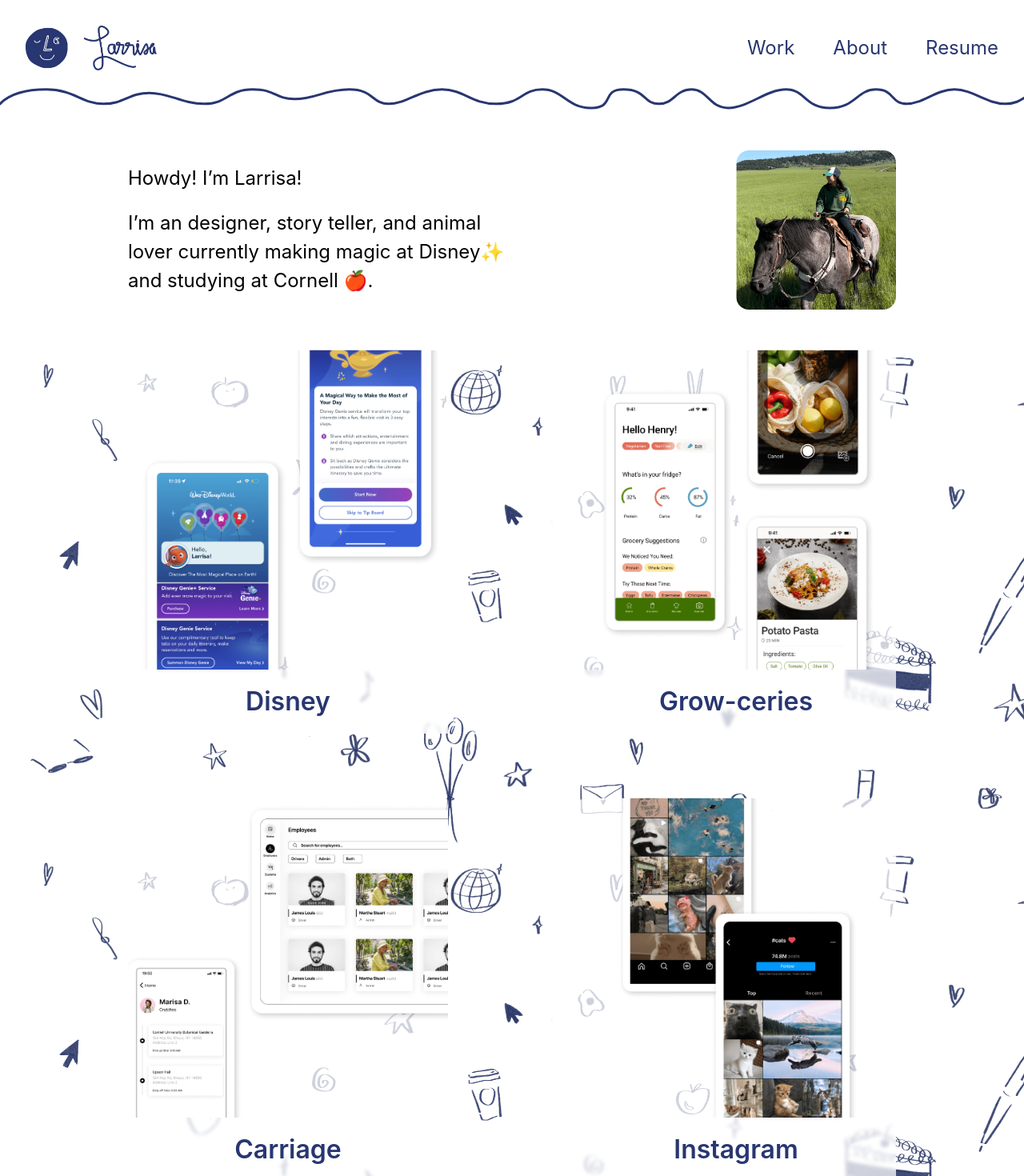
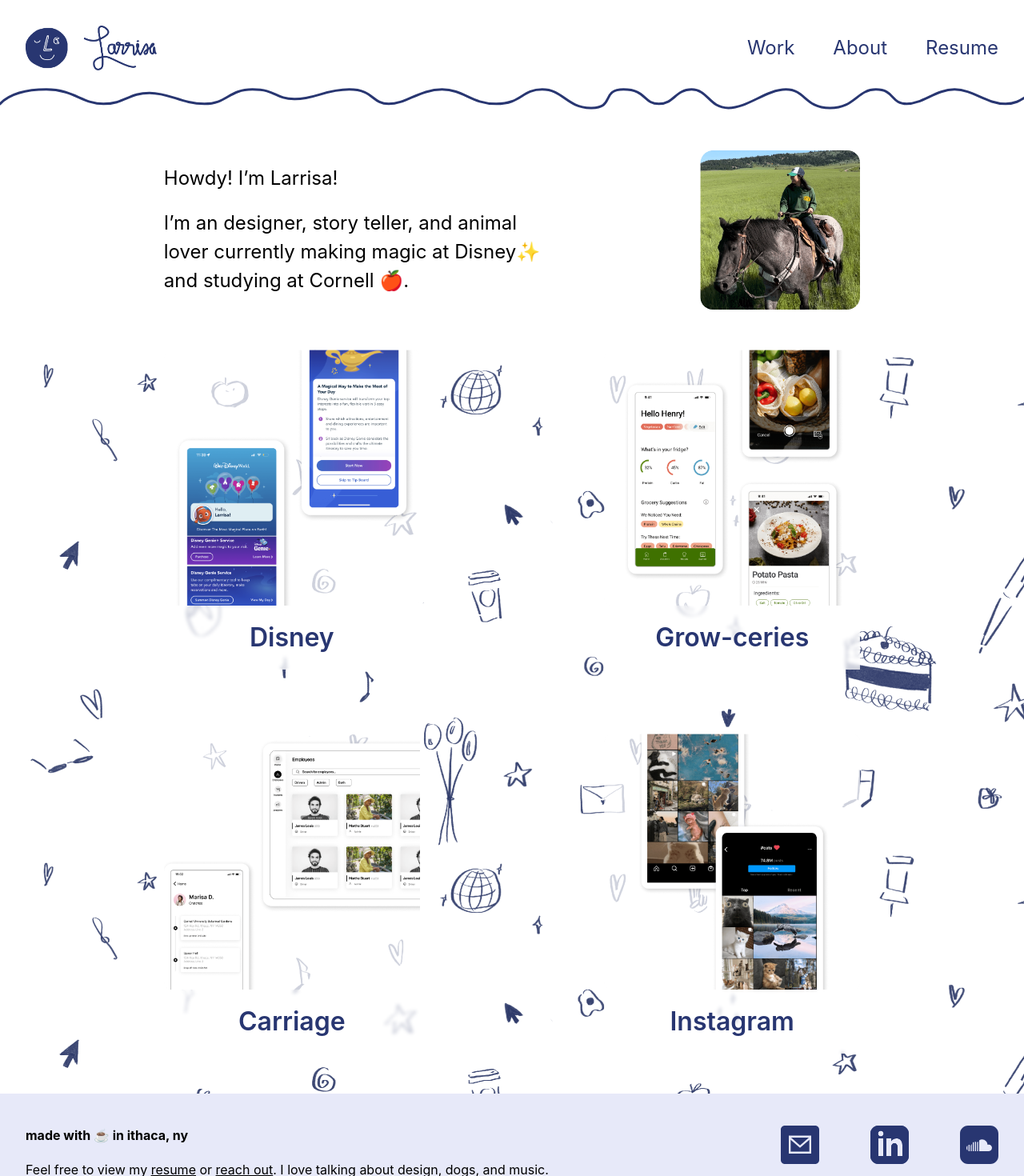
Before and after one commit to michelleli01/larrisa-portfolio, a SvelteKit app: page / in a window 1280 px wide. Shown: the top 1470 px of the page at 80% size. Built offline with nearby package versions, Linux system fonts and the light colour scheme; a web font is replaced by a local one.

Commit message:
small fixes

```diff
--- a/src/routes/+page.svelte
+++ b/src/routes/+page.svelte
@@ -13,12 +13,12 @@
 
 <section class="py-[3.12rem]">
 	<div
-		class="flex flex-col md:flex-row font-header text-[1.5rem] justify-between items-center max-w-[75%] mx-auto"
+		class="flex flex-col md:flex-row font-header text-[1.5rem] justify-between items-center max-w-[68%] mx-auto"
 	>
 		<img
 			src={home_pic_1}
 			alt="larrisa on horse"
-			class="md:hidden object-cover max-w-[25vh] rounded-[1rem] mb-[2rem]"
+			class="md:hidden object-cover max-h-[20vh] rounded-[1rem] mb-[2rem]"
 		/>
 
 		<div class="md:flex md:flex-col md:items-start md:max-w-[30rem] gap-[1.25rem]">
@@ -39,13 +39,13 @@
 
 <section id="work" class="bg-portfolio pb-[3.12rem]">
 	<div
-		class="flex flex-col gap-[5rem] items-center md:flex-row md:max-w-[75%] md:mx-auto md:justify-between md:align-items md:content-between md:align-start flex-wrap"
+		class="flex flex-col gap-[5rem] items-center md:flex-row md:max-w-[68%] md:mx-auto md:justify-between md:align-items md:content-between md:align-start flex-wrap"
 	>
 		<a class="flex flex-col align-center" href="/work/disney">
 			<img
 				src={disney}
 				alt="disney mockups"
-				class="max-w-[25rem] duration-500 ease-in-out hover:scale-105"
+				class="max-w-[20rem] duration-500 ease-in-out hover:scale-105"
 			/>
 			<h2
 				class="font-header font-semibold text-[2rem] text-header bg-project backdrop-blur-[2px] flex px-[2rem] py-[1rem] flex-col content-center align-start gap-[6rem] text-center"
@@ -58,7 +58,7 @@
 			<img
 				src={growceries}
 				alt="disney mockups"
-				class="max-w-[25rem] duration-500 ease-in-out hover:scale-105"
+				class="max-w-[20rem] duration-500 ease-in-out hover:scale-105"
 			/>
 			<h2
 				class="font-header font-semibold text-[2rem] text-header bg-project backdrop-blur-[2px] flex px-[2rem] py-[1rem] flex-col content-center align-start gap-[6rem] text-center"
@@ -71,7 +71,7 @@
 			<img
 				src={carriage}
 				alt="disney mockups"
-				class="max-w-[25rem] duration-500 ease-in-out hover:scale-105"
+				class="max-w-[20rem] duration-500 ease-in-out hover:scale-105"
 			/>
 			<h2
 				class="font-header font-semibold text-[2rem] text-header bg-project backdrop-blur-[2px] flex px-[2rem] py-[1rem] flex-col content-center align-start gap-[6rem] text-center"
@@ -84,7 +84,7 @@
 			<img
 				src={instagram}
 				alt="disney mockups"
-				class="max-w-[25rem] duration-500 ease-in-out hover:scale-105"
+				class="max-w-[20rem] duration-500 ease-in-out hover:scale-105"
 			/>
 			<h2
 				class="font-header font-semibold text-[2rem] text-header bg-project backdrop-blur-[2px] flex px-[2rem] py-[1rem] flex-col content-center align-start gap-[6rem] text-center"
--- a/src/routes/about/+page.svelte
+++ b/src/routes/about/+page.svelte
@@ -1,15 +1,14 @@
 <script>
 	import headshot from '$lib/assets/headshot.jpg';
 	import collage from '$lib/assets/collage.png';
-	import collage_mobile from '$lib/assets/collage_mobile.png'
+	import collage_mobile from '$lib/assets/collage_mobile.png';
 </script>
 
-<section class="flex flex-col flex max-w-[75%] gap-[1.5rem] md:gap-[4rem] mx-auto">
+<section class="flex flex-col flex max-w-[68%] gap-[1.5rem] md:gap-[4rem] mx-auto">
 	<div></div>
 	<img src={headshot} alt="headshot" class="md:hidden object-cover max-w-[20rem] rounded-[1rem]" />
 	<div class="flex flex-col md:flex-row justify-between align-center">
 		<div class="max-w-[40rem] gap-[1.25rem]">
-
 			<div class="flex justify-center items-center gap-[1.25rem] max-h-[5rem] max-w-[15rem]">
 				<svg
 					xmlns="http://www.w3.org/2000/svg"
@@ -26,7 +25,7 @@
 				</svg>
 				<p class="flex flex-col justify-center">Hey there, I’m Larrisa!</p>
 			</div>
-      <br/>
+			<br />
 			<p>
 				I am a data driven designer with an interdisciplinary background in development, design, and
 				storytelling which helps me solve real world problems. <br /> <br /> I’ve spent most of my
@@ -38,12 +37,16 @@
 			</p>
 		</div>
 
-		<img src={headshot} alt="headshot" class="hidden md:flex object-cover max-w-[20rem] rounded-[1rem]" />
+		<img
+			src={headshot}
+			alt="headshot"
+			class="hidden md:flex object-cover max-w-[20rem] rounded-[1rem]"
+		/>
 	</div>
 
 	<div class="flex flex-col md:flex-row justify-between align-start">
 		<img src={collage} alt="collage of fun memories" class="hidden md:flex md:max-w-[30rem]" />
-		<p class="max-w-[35rem]">
+		<p class="max-w-[30rem]">
 			When I’m not pushing pixels, I love to rock climb, make music, and go on roadtrips. I enjoy
 			watching Survivor and listening to podcasts (pls give me recs!), and I could talk for hours
 			about agricultural ethics, vanilla lattes, and poetry.
--- a/src/routes/work/carriage/+page.svelte
+++ b/src/routes/work/carriage/+page.svelte
@@ -8,7 +8,7 @@
 	import final_flow from '$lib/assets/carriage/final_flow.gif';
 </script>
 
-<section class="flex flex-col items-center gap-[4rem] max-w-[75%] mx-auto">
+<section class="flex flex-col items-center gap-[4rem] max-w-[68%] mx-auto">
 	<div></div>
 	<div class="flex border-b-2 border-header flex-col pb-[0.5rem] items-center gap-[1.25rem]">
 		<img
@@ -56,7 +56,7 @@
 			too many actions within a small area. I then focused on including only the most important
 			information necessary to be displayed on the card (name, role, and identifier code).
 		</p>
-		<img src={carriage_final_cards} class="md:max-w-[75%]" alt="carriage final cards" />
+		<img src={carriage_final_cards} class="md:max-w-[68%]" alt="carriage final cards" />
 		<b
 			>The final design (E.C.) includes the role directly on the card rather than in the form of
 			bubble tags with icons.</b
@@ -143,7 +143,7 @@
 
 	<div></div>
 </section>
-<div class="flex justify-between max-w-[75%] mx-auto mb-[4rem]">
+<div class="flex justify-between max-w-[68%] mx-auto mb-[4rem]">
 	<div class="max-w-[40%] md:max-w-[100%]">
 		<a class="flex items-center gap-[1.5rem]" href="/#work">
 			<svg
--- a/src/routes/work/disney/+page.svelte
+++ b/src/routes/work/disney/+page.svelte
@@ -2,7 +2,7 @@
 	import disney_work from '$lib/assets/disney/disney_work.png';
 </script>
 
-<section class="flex flex-col items-center gap-[4rem] max-w-[75%] mx-auto">
+<section class="flex flex-col items-center gap-[4rem] max-w-[68%] mx-auto">
 	<div></div>
 	<div class="flex border-b-2 border-header flex-col pb-[0.5rem] items-center gap-[1.25rem]">
 		<img src={disney_work} alt="phone screens of disney work" class="object-cover md:max-w-[25%]" />
@@ -67,7 +67,7 @@
 	</div>
 	<div></div>
 </section>
-<div class="flex justify-between max-w-[75%] mx-auto mb-[4rem]">
+<div class="flex justify-between max-w-[68%] mx-auto mb-[4rem]">
 	<div class="max-w-[40%] md:max-w-[100%]">
 		<a class="flex items-center gap-[1.5rem]" href="/#work">
 			<svg
--- a/src/routes/work/growceries/+page.svelte
+++ b/src/routes/work/growceries/+page.svelte
@@ -7,7 +7,7 @@
 	import final_flow_4 from '$lib/assets/grow-ceries/final_flow_4.gif';
 </script>
 
-<section class="flex flex-col \ gap-[4rem] max-w-[75%] mx-auto">
+<section class="flex flex-col \ gap-[4rem] max-w-[68%] mx-auto">
 	<div></div>
 
 	<div class="flex border-b-2 border-header flex-col pb-[0.5rem] gap-[1.25rem]">
@@ -126,24 +126,22 @@
 			<div>
 				<h2 class="font-semibold text-[1.5rem]">Final Flows</h2>
 			</div>
-			<div class="flex flex-wrap md:flex-nowrap justify-between items-center mx-[4rem] gap-[3rem] md:gap-0">
+			<div
+				class="flex flex-wrap md:flex-nowrap justify-between items-center mx-[4rem] gap-[3rem] md:gap-0"
+			>
 				<div class="flex flex-col items-center gap-[1rem]">
-					<img
-						src={final_flow_1}
-						alt="final flow gif part 1"
-						class="md:max-w-[70%]"
-					/>
+					<img src={final_flow_1} alt="final flow gif part 1" class="md:max-w-[70%]" />
 					<p>Home Page</p>
 				</div>
 				<div class="flex flex-col items-center gap-[0.75rem]">
 					<img src={final_flow_2} alt="final flow gif part 2" class="md:max-w-[70%]" />
 					<p>Groceries</p>
 				</div>
-        	<div class="flex flex-col items-center gap-[0.75rem]">
+				<div class="flex flex-col items-center gap-[0.75rem]">
 					<img src={final_flow_3} alt="final flow gif part 2" class="md:max-w-[70%]" />
 					<p>Recipes</p>
 				</div>
-        	<div class="flex flex-col items-center gap-[0.75rem]">
+				<div class="flex flex-col items-center gap-[0.75rem]">
 					<img src={final_flow_4} alt="final flow gif part 2" class="md:max-w-[70%]" />
 					<p>Allergen Scanner</p>
 				</div>
@@ -180,7 +178,7 @@
 	</div>
 	<div></div>
 </section>
-<div class="flex justify-between max-w-[75%] mx-auto mb-[4rem]">
+<div class="flex justify-between max-w-[68%] mx-auto mb-[4rem]">
 	<div class="max-w-[40%] md:max-w-[100%]">
 		<a class="flex items-center gap-[1.5rem]" href="/#work">
 			<svg
--- a/src/routes/work/instagram/+page.svelte
+++ b/src/routes/work/instagram/+page.svelte
@@ -8,7 +8,7 @@
 	import final_flow_2 from '$lib/assets/instagram/final_flow_2.gif';
 </script>
 
-<section class="flex flex-col gap-[4rem] max-w-[75%] mx-auto">
+<section class="flex flex-col gap-[4rem] max-w-[68%] mx-auto">
 	<div></div>
 
 	<div class="flex border-b-2 border-header flex-col pb-[0.5rem] gap-[1.25rem]">
@@ -104,7 +104,7 @@
 			<p class="font-semibold"><i>Solution B: Customizing the Explore Page</i></p>
 			<img
 				src={custom_explore_wireframes}
-				class="md:max-w-[75%]"
+				class="md:max-w-[68%]"
 				alt="pinning accounts wireframes"
 			/>
 			<p>
@@ -241,11 +241,7 @@
 			</div>
 			<div class="flex flex-col md:flex-row mx-[4rem] gap-[3rem] md:gap-0">
 				<div class="flex flex-col items-center gap-[0.75rem]">
-					<img
-						src={final_flow_1}
-						alt="final flow gif part 1"
-						class="md:max-w-[50%]"
-					/>
+					<img src={final_flow_1} alt="final flow gif part 1" class="md:max-w-[50%]" />
 					<p>Adding an interest</p>
 				</div>
 				<div class="flex flex-col items-center gap-[0.75rem]">
@@ -276,7 +272,7 @@
 		<div></div>
 	</div>
 </section>
-<div class="flex justify-between max-w-[75%] mx-auto mb-[4rem]">
+<div class="flex justify-between max-w-[68%] mx-auto mb-[4rem]">
 	<div>
 		<a class="flex items-center gap-[1.5rem]" href="/#work">
 			<svg
```
